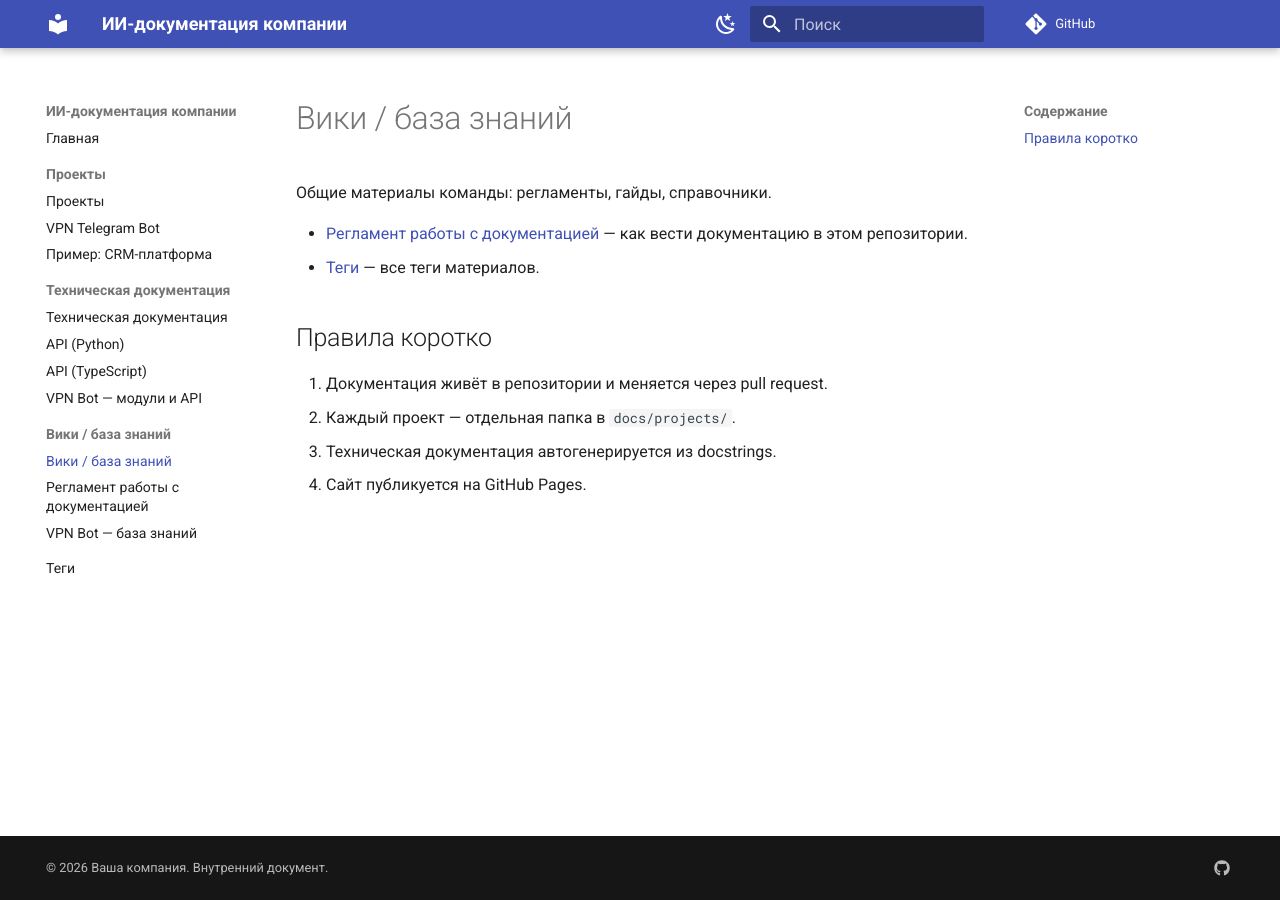
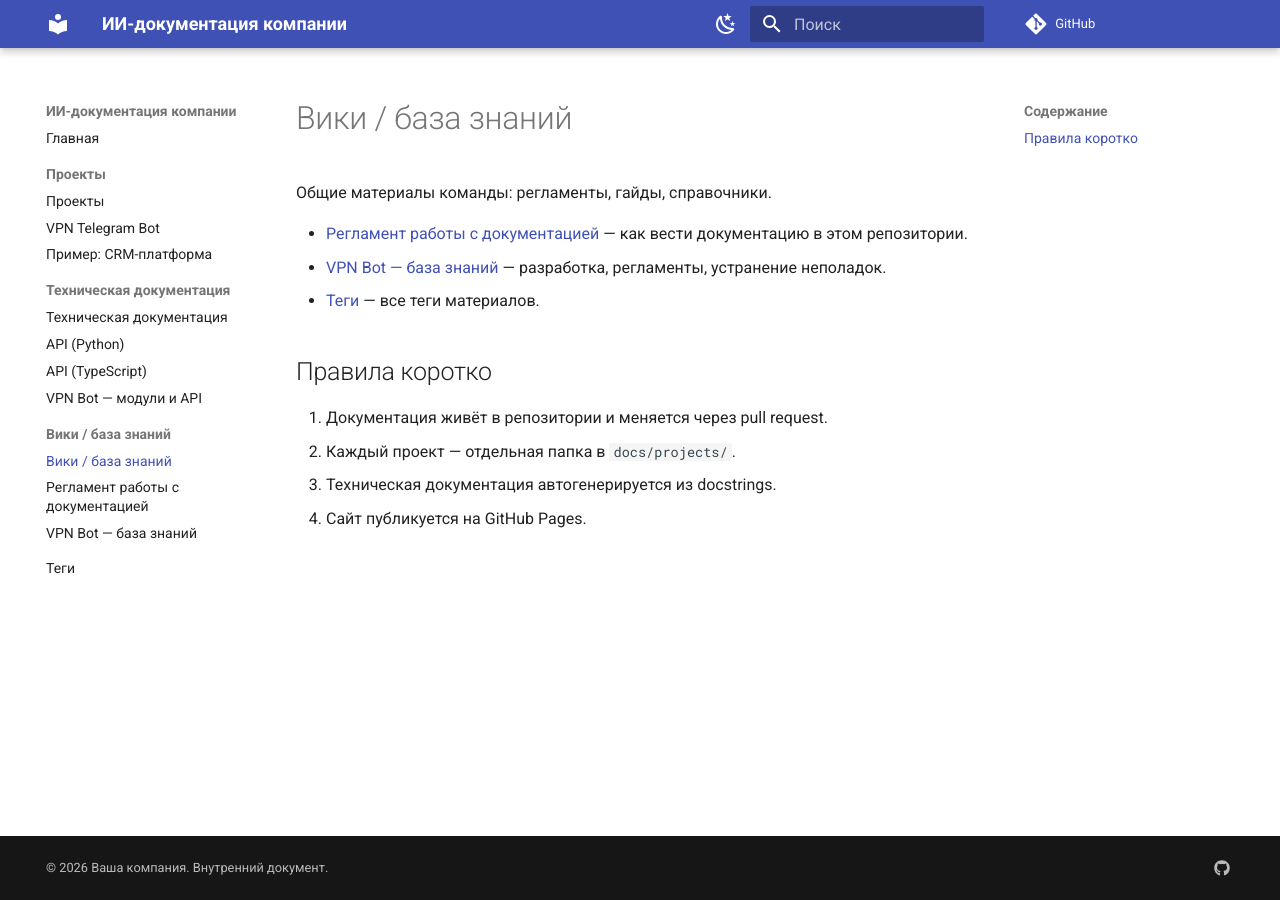
Before and after one commit to impossi8le/project-docs, an MkDocs documentation site: the page built from docs/wiki/index.md, in a window 1280 px wide. Built offline with MkDocs 1.6.1 and Material for MkDocs 9.7.7, drawn with Linux system fonts in a browser that asks for light colours; comment, search, counter and statistics services are not loaded.

Commit message:
Добавлена ссылка на VPN Bot базу знаний в вики

```diff
--- a/docs/wiki/index.md
+++ b/docs/wiki/index.md
@@ -3,6 +3,7 @@
 Общие материалы команды: регламенты, гайды, справочники.
 
 - [Регламент работы с документацией](working-agreement.md) — как вести документацию в этом репозитории.
+- [VPN Bot — база знаний](vpn-bot-knowledge.md) — разработка, регламенты, устранение неполадок.
 - [Теги](../tags.md) — все теги материалов.
 
 ## Правила коротко
```
